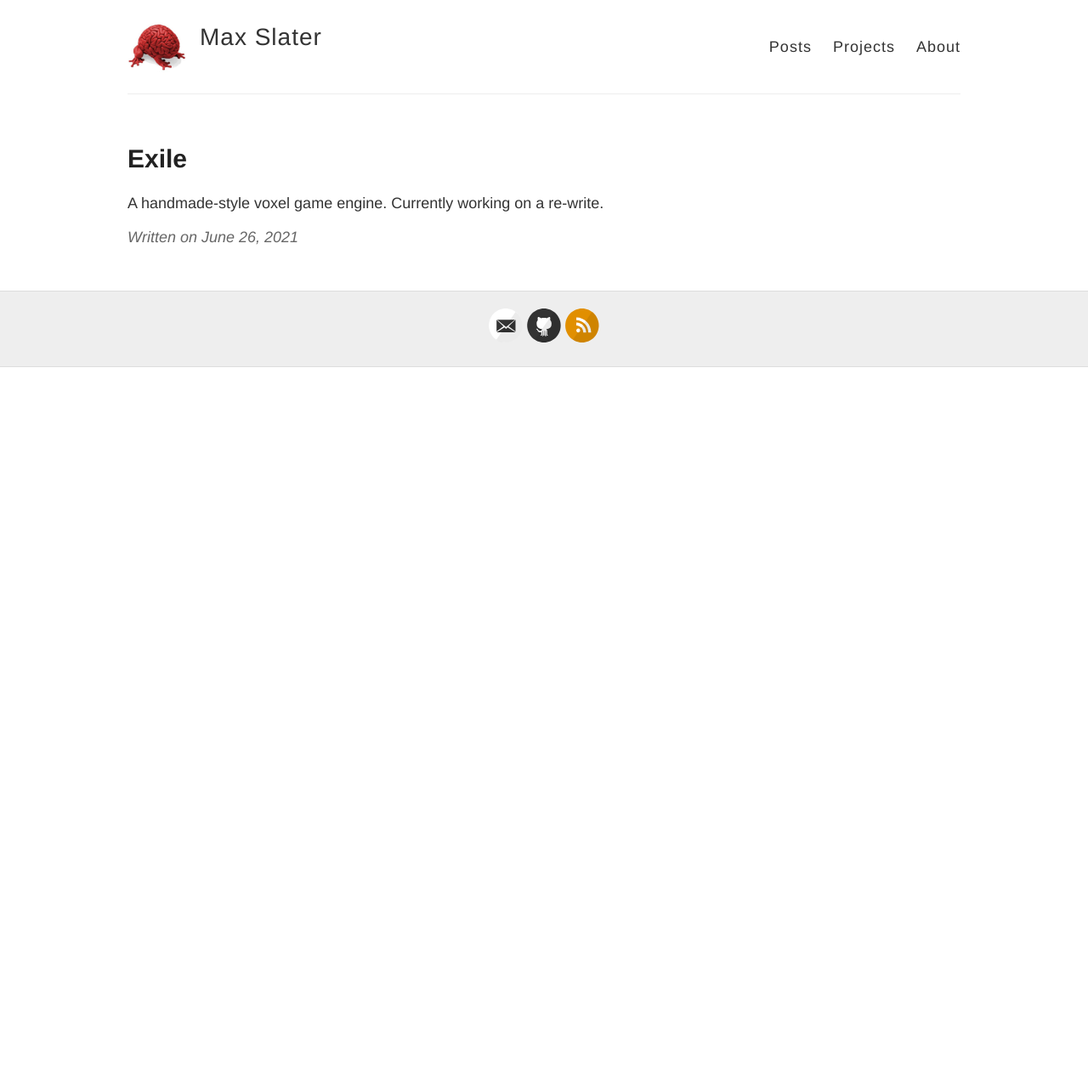
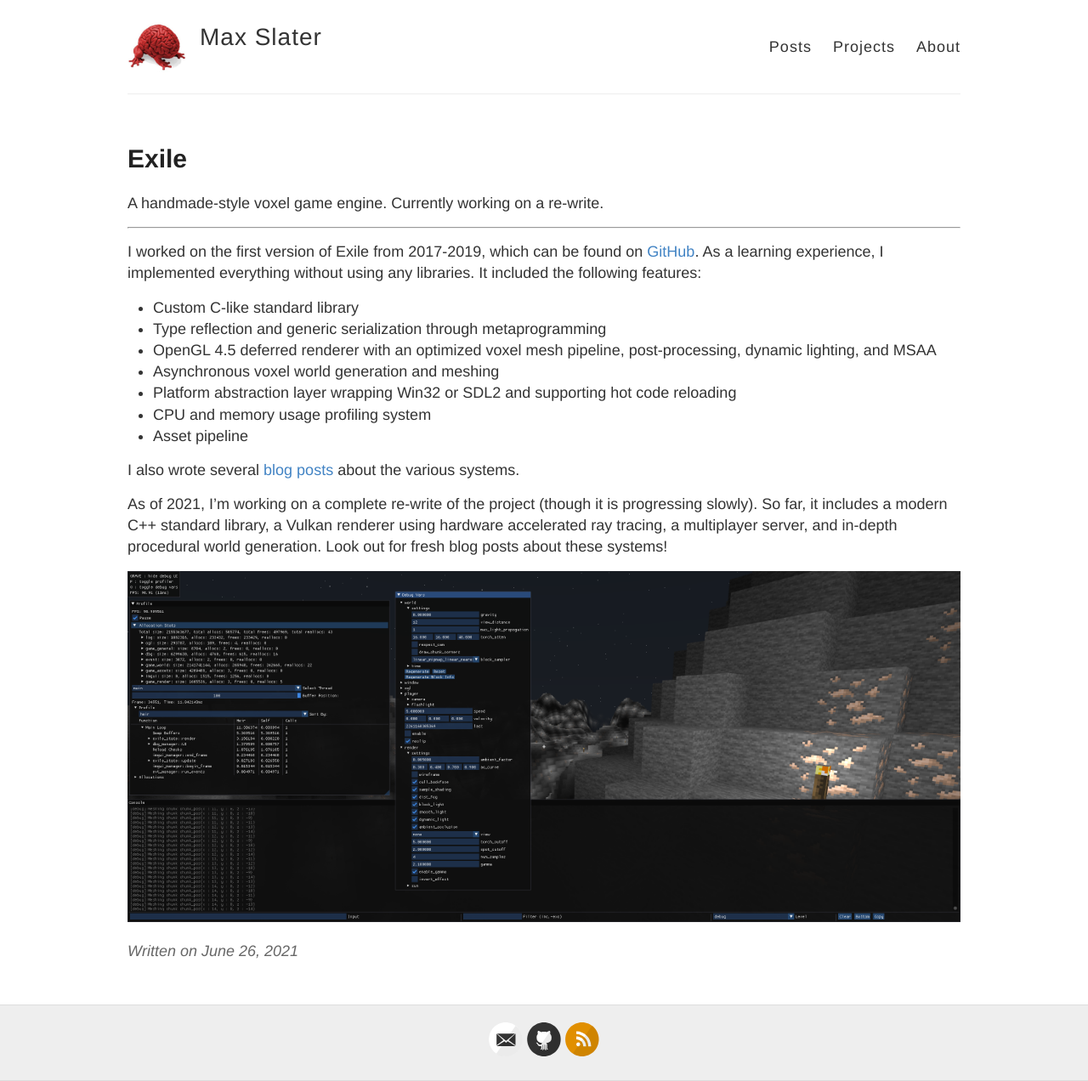
Before and after one commit to TheNumbat/thenumbat.github.io, a Jekyll site: the page built from projects/_posts/2021-06-26-Exile.md, in a window 1280 px wide. Shown: the whole page at 85% size. Built offline with Jekyll 4.4.1, drawn with Linux system fonts in a browser that asks for light colours; before the commit the page ends 900 px from its top, so only the background shows below that.

Commit message:
exile description

```diff
--- a/projects/_posts/2021-06-26-Exile.md
+++ b/projects/_posts/2021-06-26-Exile.md
@@ -10,3 +10,20 @@ permalink: /projects/exile
 A handmade-style voxel game engine. Currently working on a re-write.
 
 <!--end_excerpt-->
+
+---
+
+I worked on the first version of Exile from 2017-2019, which can be found on [GitHub](https://github.com/TheNumbat/exile). As a learning experience, I implemented everything without using any libraries. It included the following features:
+- Custom C-like standard library
+- Type reflection and generic serialization through metaprogramming
+- OpenGL 4.5 deferred renderer with an optimized voxel mesh pipeline, post-processing, dynamic lighting, and MSAA
+- Asynchronous voxel world generation and meshing
+- Platform abstraction layer wrapping Win32 or SDL2 and supporting hot code reloading
+- CPU and memory usage profiling system
+- Asset pipeline
+
+I also wrote several [blog posts](/) about the various systems.
+
+As of 2021, I'm working on a complete re-write of the project (though it is progressing slowly). So far, it includes a modern C++ standard library, a Vulkan renderer using hardware accelerated ray tracing, a multiplayer server, and in-depth procedural world generation. Look out for fresh blog posts about these systems!
+
+![exile2](/assets/projects/exile2.png)
```
Also changed, not shown: assets/projects/exile2.png (added).
